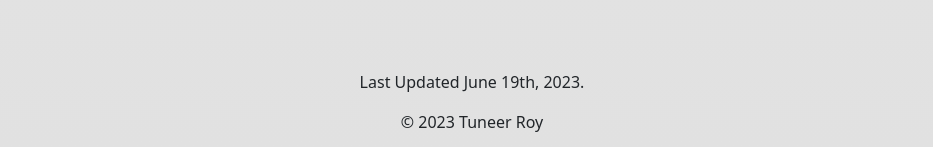
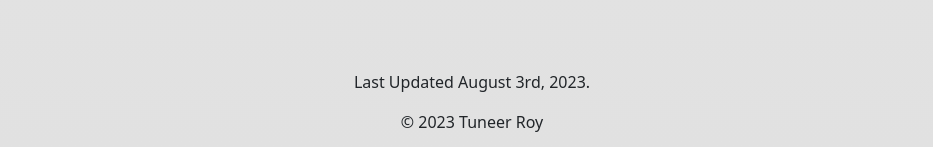
Before and after one commit to tuneerroy/tuneerroy.github.io, a React (Create React App) app in the folder portfolio/: page / in a window 1280 px wide. Shown: the part 4575-4722 px from the top of the page, without its empty margins (168-1101 px from the left). Built offline with nearby package versions, Linux system fonts and the light colour scheme.

Commit message:
chore: update last published date

```diff
--- a/portfolio/src/App.tsx
+++ b/portfolio/src/App.tsx
@@ -37,7 +37,7 @@ const App = () => {
                 {data !== undefined ? <Projects projects={data.projects} /> : null}
             </main>
             <footer>
-                <p>Last Updated June 19th, 2023.</p>
+                <p>Last Updated August 3rd, 2023.</p>
                 <p>&copy; 2023 Tuneer Roy</p>
             </footer>
         </div>
```
